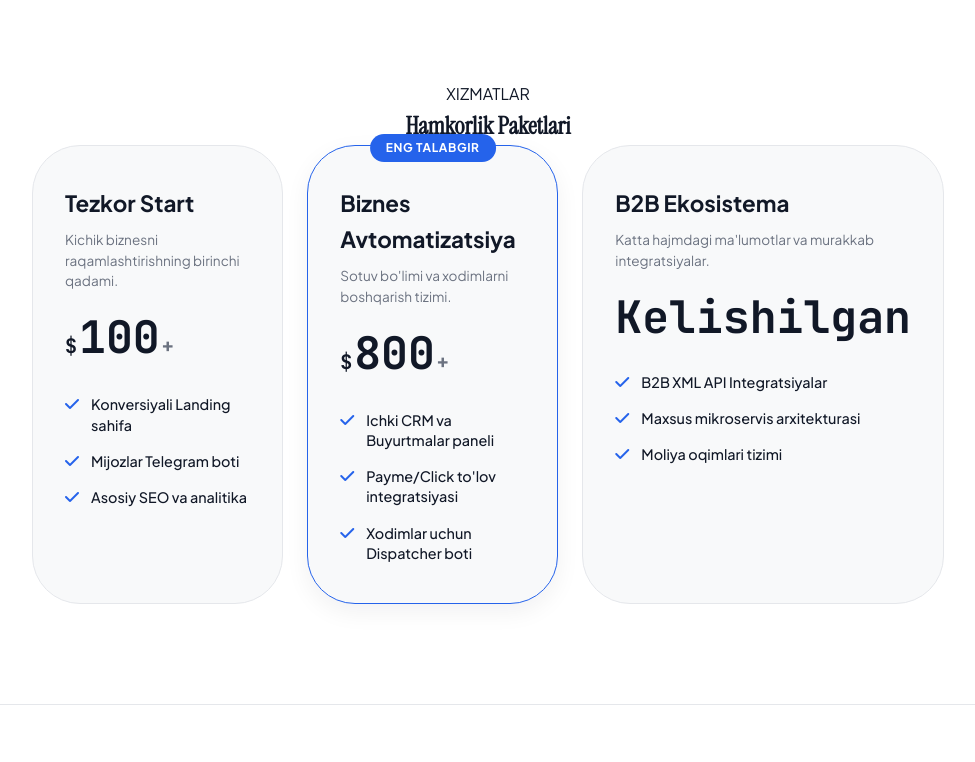
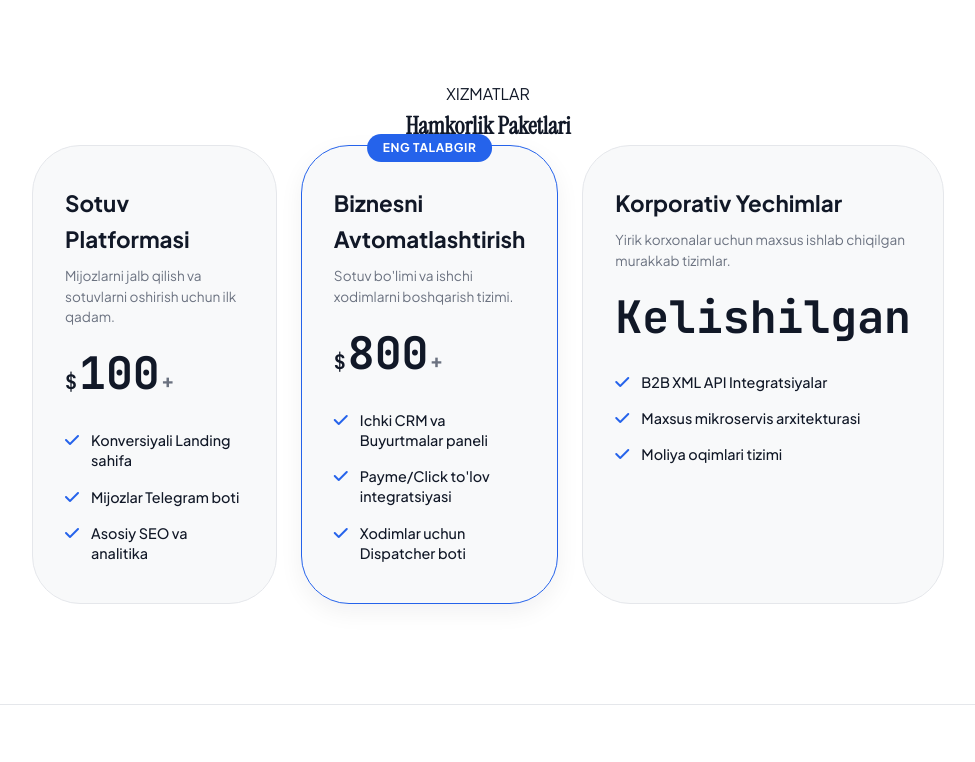
Before and after one commit to tursunbaevbexruz19/Bekhruz-portfolio, a website: page index.html in a window 1280 px wide. Shown: the part 5660-6422 px from the top of the page, without its empty margins (152-1127 px from the left). Drawn offline with Linux system fonts and the light colour scheme.

Commit message:
update pricing packages copy for premium B2B positioning

```diff
--- a/app.js
+++ b/app.js
@@ -53,18 +53,18 @@ const translations = {
     sec_pricing_label: "XIZMATLAR",
     sec_pricing_title: "Hamkorlik Paketlari",
     pkg_badge_popular: "Eng talabgir",
-    pkg_1_title: "Tezkor Start",
-    pkg_1_desc: "Kichik biznesni raqamlashtirishning birinchi qadami.",
+    pkg_1_title: "Sotuv Platformasi",
+    pkg_1_desc: "Mijozlarni jalb qilish va sotuvlarni oshirish uchun ilk qadam.",
     pkg_1_f1: "Konversiyali Landing sahifa",
     pkg_1_f2: "Mijozlar Telegram boti",
     pkg_1_f3: "Asosiy SEO va analitika",
-    pkg_2_title: "Biznes Avtomatizatsiya",
-    pkg_2_desc: "Sotuv bo'limi va xodimlarni boshqarish tizimi.",
+    pkg_2_title: "Biznesni Avtomatlashtirish",
+    pkg_2_desc: "Sotuv bo'limi va ishchi xodimlarni boshqarish tizimi.",
     pkg_2_f1: "Ichki CRM va Buyurtmalar paneli",
     pkg_2_f2: "Payme/Click to'lov integratsiyasi",
     pkg_2_f3: "Xodimlar uchun Dispatcher boti",
-    pkg_3_title: "B2B Ekosistema",
-    pkg_3_desc: "Katta hajmdagi ma'lumotlar va murakkab integratsiyalar.",
+    pkg_3_title: "Korporativ Yechimlar",
+    pkg_3_desc: "Yirik korxonalar uchun maxsus ishlab chiqilgan murakkab tizimlar.",
     pkg_3_price: "Kelishilgan",
     pkg_3_f1: "B2B XML API Integratsiyalar",
     pkg_3_f2: "Maxsus mikroservis arxitekturasi",
@@ -126,18 +126,18 @@ const translations = {
     sec_pricing_label: "УСЛУГИ",
     sec_pricing_title: "Пакеты сотрудничества",
     pkg_badge_popular: "Популярный",
-    pkg_1_title: "Быстрый Старт",
-    pkg_1_desc: "Первый шаг к цифровизации малого бизнеса.",
+    pkg_1_title: "Платформа Продаж",
+    pkg_1_desc: "Первый шаг к привлечению клиентов и увеличению продаж.",
     pkg_1_f1: "Конверсионный Landing Page",
     pkg_1_f2: "Клиентский Telegram бот",
     pkg_1_f3: "Базовое SEO и аналитика",
-    pkg_2_title: "Бизнес Автоматизация",
-    pkg_2_desc: "Система управления продажами и персоналом.",
+    pkg_2_title: "Автоматизация Бизнеса",
+    pkg_2_desc: "Система управления отделом продаж и персоналом.",
     pkg_2_f1: "Внутренняя CRM и панель заказов",
     pkg_2_f2: "Интеграция оплат Payme/Click",
     pkg_2_f3: "Диспетчерский бот для сотрудников",
-    pkg_3_title: "B2B Экосистема",
-    pkg_3_desc: "Большие объемы данных и сложные интеграции.",
+    pkg_3_title: "Корпоративные Решения",
+    pkg_3_desc: "Сложные системы, разработанные специально для крупных предприятий.",
     pkg_3_price: "Договорная",
     pkg_3_f1: "Интеграция B2B XML API",
     pkg_3_f2: "Кастомная микросервисная архитектура",
--- a/index.html
+++ b/index.html
@@ -225,8 +225,8 @@
           <!-- Package 1 -->
           <div class="pricing-card">
             <div class="pricing-header">
-              <h3 class="font-outfit" data-i18n="pkg_1_title">Tezkor Start</h3>
-              <p class="font-sans" data-i18n="pkg_1_desc">Kichik biznesni raqamlashtirishning birinchi qadami.</p>
+              <h3 class="font-outfit" data-i18n="pkg_1_title">Sotuv Platformasi</h3>
+              <p class="font-sans" data-i18n="pkg_1_desc">Mijozlarni jalb qilish va sotuvlarni oshirish uchun ilk qadam.</p>
             </div>
             <div class="pricing-price font-space">
               <span class="currency">$</span><span class="amount">100</span><span class="plus">+</span>
@@ -242,8 +242,8 @@
           <div class="pricing-card highlighted">
             <div class="popular-badge font-outfit" data-i18n="pkg_badge_popular">Eng talabgir</div>
             <div class="pricing-header">
-              <h3 class="font-outfit" data-i18n="pkg_2_title">Biznes Avtomatizatsiya</h3>
-              <p class="font-sans" data-i18n="pkg_2_desc">Sotuv bo'limi va xodimlarni boshqarish tizimi.</p>
+              <h3 class="font-outfit" data-i18n="pkg_2_title">Biznesni Avtomatlashtirish</h3>
+              <p class="font-sans" data-i18n="pkg_2_desc">Sotuv bo'limi va ishchi xodimlarni boshqarish tizimi.</p>
             </div>
             <div class="pricing-price font-space">
               <span class="currency">$</span><span class="amount">800</span><span class="plus">+</span>
@@ -258,8 +258,8 @@
           <!-- Package 3 -->
           <div class="pricing-card">
             <div class="pricing-header">
-              <h3 class="font-outfit" data-i18n="pkg_3_title">B2B Ekosistema</h3>
-              <p class="font-sans" data-i18n="pkg_3_desc">Katta hajmdagi ma'lumotlar va murakkab integratsiyalar.</p>
+              <h3 class="font-outfit" data-i18n="pkg_3_title">Korporativ Yechimlar</h3>
+              <p class="font-sans" data-i18n="pkg_3_desc">Yirik korxonalar uchun maxsus ishlab chiqilgan murakkab tizimlar.</p>
             </div>
             <div class="pricing-price font-space">
               <span class="amount" data-i18n="pkg_3_price">Kelishilgan</span>
```
